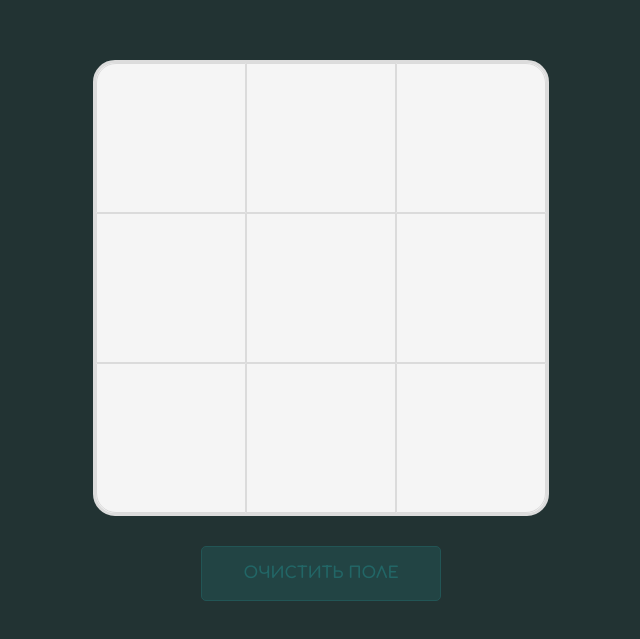
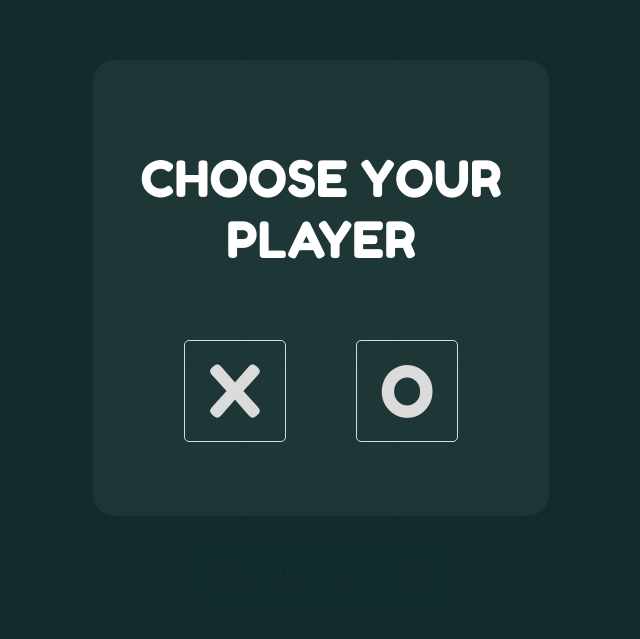
Before and after one commit to VitaliyAntonov/pythonHelp, a React (Create React App) app in the folder IvanEmelyanov/Tic-Tac-Toe-React/: page / in a window 1280 px wide. Shown: the part 105-744 px from the top of the page, without its empty margins (319-959 px from the left). Built offline with nearby package versions, Linux system fonts and the light colour scheme.

Commit message:
Adding AI + new component and changing the appearance

```diff
--- a/IvanEmelyanov/Tic-Tac-Toe-React/src/components/Cell.js
+++ b/IvanEmelyanov/Tic-Tac-Toe-React/src/components/Cell.js
@@ -1,7 +1,7 @@
 import React from 'react';
 import './cell.css';
 
-function Cell({id, value, cellclick, winarray}) {
+function Cell({ id, value, cellclick, winarray }) {
     return (
         <div className={`cell content-flex ${winarray ? winarray.includes(id) && 'winner-cell' : ''}`} id={id} onClick={cellclick}>{value}</div>
     );
--- /dev/null
+++ b/IvanEmelyanov/Tic-Tac-Toe-React/src/components/Chooseplayer.css
@@ -0,0 +1,80 @@
+.choise-screen {
+    width: 100%;
+    height: 100%;
+    position: absolute;
+    -moz-animation: choisein 1s forwards;
+    -webkit-animation: choisein 1s forwards;
+    animation: choisein 1s forwards;
+}
+
+@-webkit-keyframes choisein {
+    0% {opacity: 0;}
+    100% {opacity: 1;}
+    }
+
+@keyframes choisein {
+    0% {opacity: 0;}
+    100% {opacity: 1;}
+}
+
+.choise-complit {
+    -moz-animation: choiseout 1s forwards;
+    -webkit-animation: choiseout 1s forwards;
+    animation: choiseout 1s forwards;
+}
+
+@-webkit-keyframes choiseout {
+    0% {opacity: 1;}
+    100% {opacity: 0; visibility: hidden;}
+    }
+
+@keyframes choiseout {
+    0% {opacity: 1;}
+    100% {opacity: 0; visibility: hidden;}
+}
+
+.black-screen {
+    width: 100%;
+    height: 100%;
+    position: absolute;
+    background-color: #122c2c;
+    -webkit-opacity: 0.9;
+    -moz-opacity: 0.9;
+    opacity: 0.95;
+}
+
+.choise-container {
+    flex-direction: column;
+    z-index: 1;
+}
+
+.choise-message {
+    width: 100%;
+    font-family: 'Fredoka One', cursive;
+    text-align: center;
+    font-size: 50px;
+    color: #fff;
+    text-transform: uppercase;
+}
+
+.choise-buttons-container {
+    flex-direction: row;
+}
+
+.btn-choise {
+    width: 100px;
+    height: 100px;
+    margin: 70px 35px 0;
+    font-family: 'Fredoka One', cursive;
+    font-size: 70px;
+    color: #dbdbdb;
+    text-transform: uppercase;
+    border: 1px solid #dbdbdb;
+    border-radius: 5px;
+    cursor: pointer;
+}
+
+.btn-choise:hover {
+    font-size: 75px;
+    color: #fff;
+}
--- /dev/null
+++ b/IvanEmelyanov/Tic-Tac-Toe-React/src/components/Chooseplayer.js
@@ -0,0 +1,26 @@
+import React from 'react';
+import './Chooseplayer.css';
+
+function Chooseplayer(props) {
+    let displayScreen;
+    if (props.status) {
+        displayScreen = 'choise-screen content-flex';
+    } else {
+        displayScreen = 'choise-screen content-flex choise-complit';
+    }
+
+    return (
+        <div className={`${displayScreen}`}>
+            <div className='black-screen'></div>
+            <div className='choise-container'>
+                <div className='choise-message'>Choose your<br/>player</div>
+                <div className='choise-buttons-container content-flex'>
+                    <div className='btn-choise content-flex' onClick={() => props.start('X')}>X</div>
+                    <div className='btn-choise content-flex' onClick={() => props.start('O')}>O</div>
+                </div>
+            </div>
+        </div>
+    );
+}
+
+export default Chooseplayer;
--- a/IvanEmelyanov/Tic-Tac-Toe-React/src/components/Gameboard.js
+++ b/IvanEmelyanov/Tic-Tac-Toe-React/src/components/Gameboard.js
@@ -2,7 +2,7 @@ import React from 'react';
 import Cell from './Cell';
 import './Gameboard.css';
 
-function Gameboard({cells, click, win}) {
+function Gameboard({ cells, click, win }) {
     const addWinningScreen = () => {
         return <div className='gameboard content-flex winner-box'></div>;
     };
--- a/IvanEmelyanov/Tic-Tac-Toe-React/src/components/Groundwork.js
+++ b/IvanEmelyanov/Tic-Tac-Toe-React/src/components/Groundwork.js
@@ -1,12 +1,23 @@
 import React, { useState } from 'react';
 import Gameboard from './Gameboard';
+import Chooseplayer from './Chooseplayer';
 import './Groundwork.css';
-import { checkWinning } from '../funcbox';
+import { checkWinning, minimax } from '../funcbox';
 
 function Groundwork() {
     const [gameArray, setGameArray] = useState(new Array(9).fill(null));
-    const [currentMove, setCurrentMove] = useState(['X', 'O']);
+    const [startScreen, setStartScreen] = useState(true);
+    const [players, setPlayers] = useState({hu: 'X', ai: 'O'});
     const [nobodyWin, setNobodyWin] = useState(false);
+
+    const whoFirst = choise => {
+        setStartScreen(false);
+
+        if (choise === 'O') {
+            setPlayers({hu: 'O', ai: 'X'});
+            aiTurn();
+        }
+    };
 
     const playerTurn = cell => {
         const tempGameArray = [...gameArray];
@@ -15,27 +26,39 @@ function Groundwork() {
             return;
         }
 
-        tempGameArray[cell] = currentMove[0];
+        tempGameArray[cell] = players.hu;
+        const cellAi = minimax(tempGameArray, players.ai, players.hu, players.ai).index;
+        tempGameArray[cellAi] = players.ai;
 
         if (!tempGameArray.includes(null)) {
             setNobodyWin(true);
         }
 
         setGameArray(tempGameArray);
-        setCurrentMove(currentMove.reverse());
+    };
+
+    const aiTurn = () => {
+        const tempGameArray = [...gameArray];
+
+        const cellAi = minimax(tempGameArray, players.hu, players.ai, players.hu).index;
+        tempGameArray[cellAi] = players.hu;
+
+        setGameArray(tempGameArray);
     };
 
     const buttonClear = () => {
         setGameArray(new Array(9).fill(null));
-        setCurrentMove(['X', 'O']);
+        setStartScreen(true);
+        setPlayers({hu: 'X', ai: 'O'});
         setNobodyWin(false);
     };
 
     return (
         <div className='groundwork content-flex'>
-            <div className="winner-is content-flex">{ checkWinning(gameArray) ? `The winner is: ${checkWinning(gameArray)[0]}` : nobodyWin ? 'Nobody Win' : '' }</div>
+            <Chooseplayer start={whoFirst} status={startScreen} />
+            <div className='winner-is content-flex'>{checkWinning(gameArray) ? `The winner is: ${checkWinning(gameArray)[0]}` : nobodyWin ? 'Nobody Win' : ''}</div>
             <Gameboard cells={gameArray} click={playerTurn} win={checkWinning(gameArray)} />
-            <button className="btn-clear" onClick={buttonClear}>Очистить поле</button>
+            <button className='btn-clear' onClick={buttonClear}>Начать заново</button>
         </div>
     );
 }
--- a/IvanEmelyanov/Tic-Tac-Toe-React/src/funcbox.js
+++ b/IvanEmelyanov/Tic-Tac-Toe-React/src/funcbox.js
@@ -1,3 +1,4 @@
+// Функция проверки выигрыша
 export const checkWinning = gameArray => {
     const winPack = [
         [0, 1, 2],
@@ -20,3 +21,62 @@ export const checkWinning = gameArray => {
         }
     }
 };
+
+// Функция Минимакс
+export function minimax(newBoard, player, huPlayer, aiPlayer) {
+    newBoard = newBoard.map((el, ind) => el === null ? ind : el);
+    const availSpots = newBoard.filter(clr => clr !== "O" && clr !== "X");
+    const checkWinTF = checkWinning(newBoard);
+
+    if (checkWinTF && checkWinTF[0] === huPlayer) {
+        return { score: -10 };
+    }
+    else if (checkWinTF && checkWinTF[0] === aiPlayer) {
+        return { score: 10 };
+    }
+    else if (availSpots.length === 0) {
+        return { score: 0 };
+    }
+
+    let moves = [];
+    for (let i = 0; i < availSpots.length; i++) {
+        const move = {};
+        move.index = newBoard[availSpots[i]];
+
+        newBoard[availSpots[i]] = player;
+
+        if (player === aiPlayer) {
+            const result = minimax(newBoard, huPlayer, huPlayer, aiPlayer);
+            move.score = result.score;
+        }
+        else {
+            const result = minimax(newBoard, aiPlayer, huPlayer, aiPlayer);
+            move.score = result.score;
+        }
+
+        newBoard[availSpots[i]] = move.index;
+
+        moves.push(move);
+    }
+
+    let bestMove;
+    if (player === aiPlayer) {
+        let bestScore = -Infinity;
+        for (let i = 0; i < moves.length; i++) {
+            if (moves[i].score > bestScore) {
+                bestScore = moves[i].score;
+                bestMove = i;
+            }
+        }
+    } else {
+        let bestScore = Infinity;
+        for (let i = 0; i < moves.length; i++) {
+            if (moves[i].score < bestScore) {
+                bestScore = moves[i].score;
+                bestMove = i;
+            }
+        }
+    }
+
+    return moves[bestMove];
+}
```
